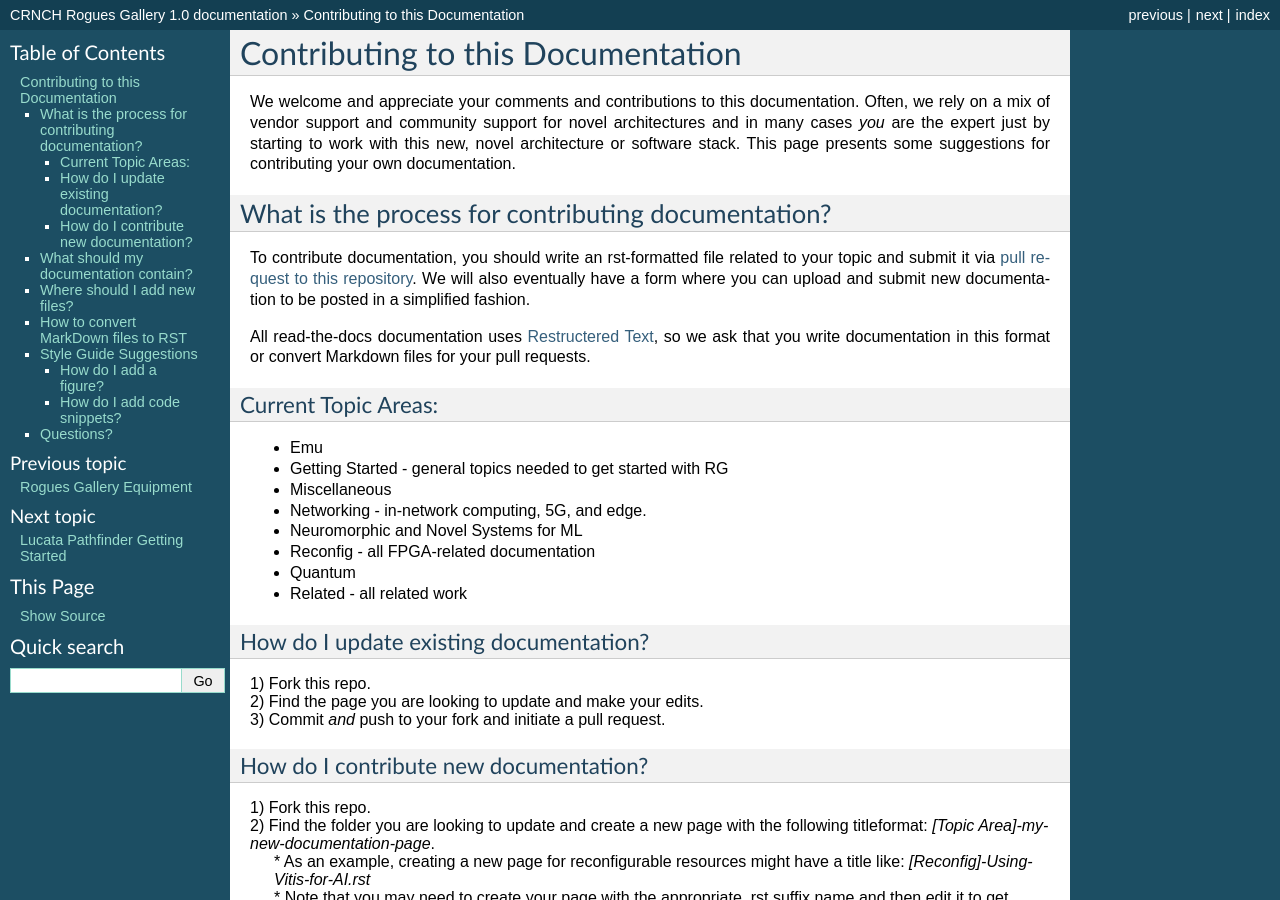
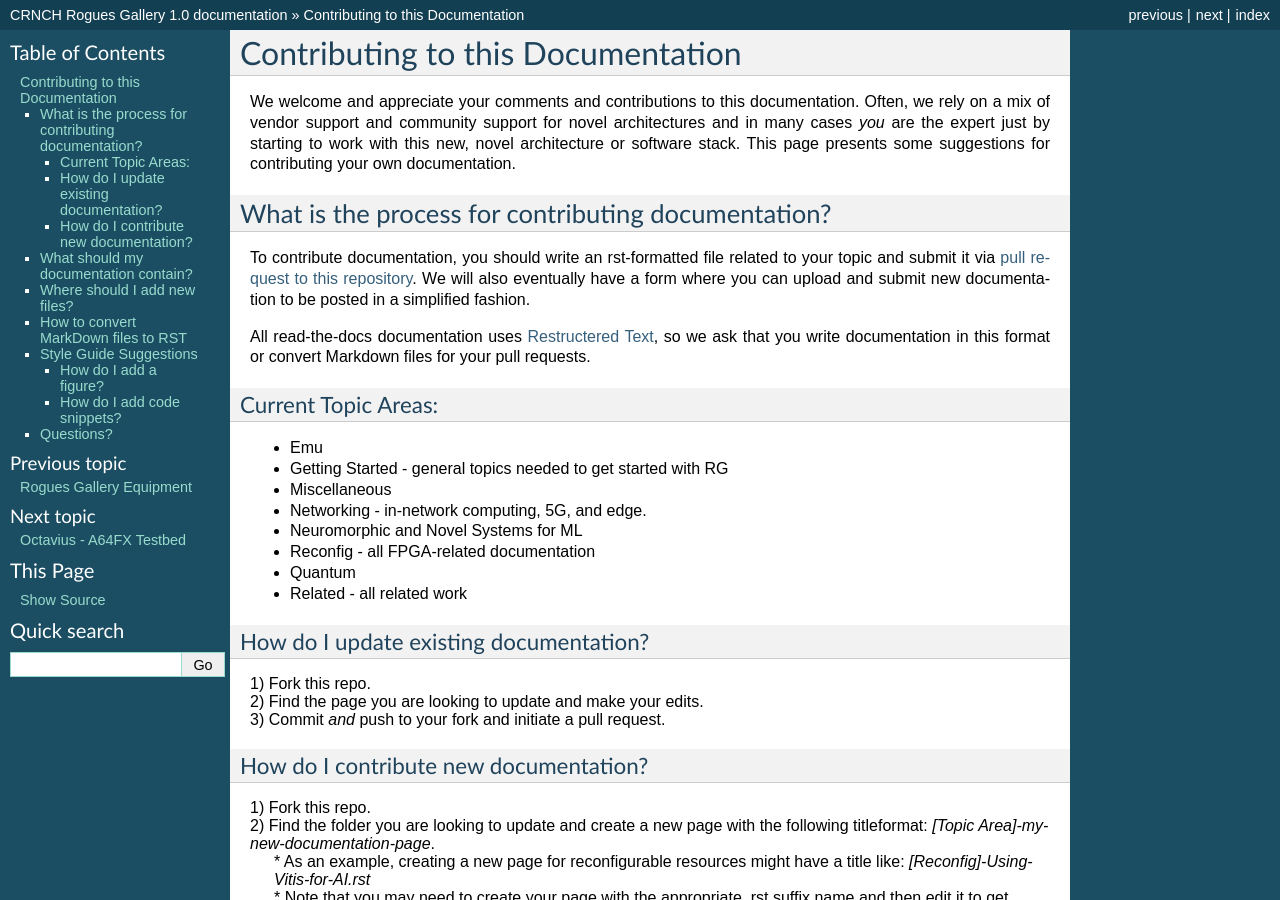
Before and after one commit to gt-crnch-rg/read-the-docs, a Sphinx documentation site: the page built from docs/general/contributing.rst, in a window 1280 px wide and 900 px high. Built offline with Sphinx 7.4.7, drawn with Linux system fonts in a browser that asks for light colours; pages that are not in the unit, such as notebooks, are missing from menus.

Commit message:
Update index.rst

```diff
--- a/docs/index.rst
+++ b/docs/index.rst
@@ -25,6 +25,8 @@ To see what hardware the Rogues Gallery currently includes, please see this `pag
    :maxdepth: 2
    :hidden:
    :glob:
+
+   arm/octavius-a64fx-testbed.rst
 
 
 .. toctree::
```
